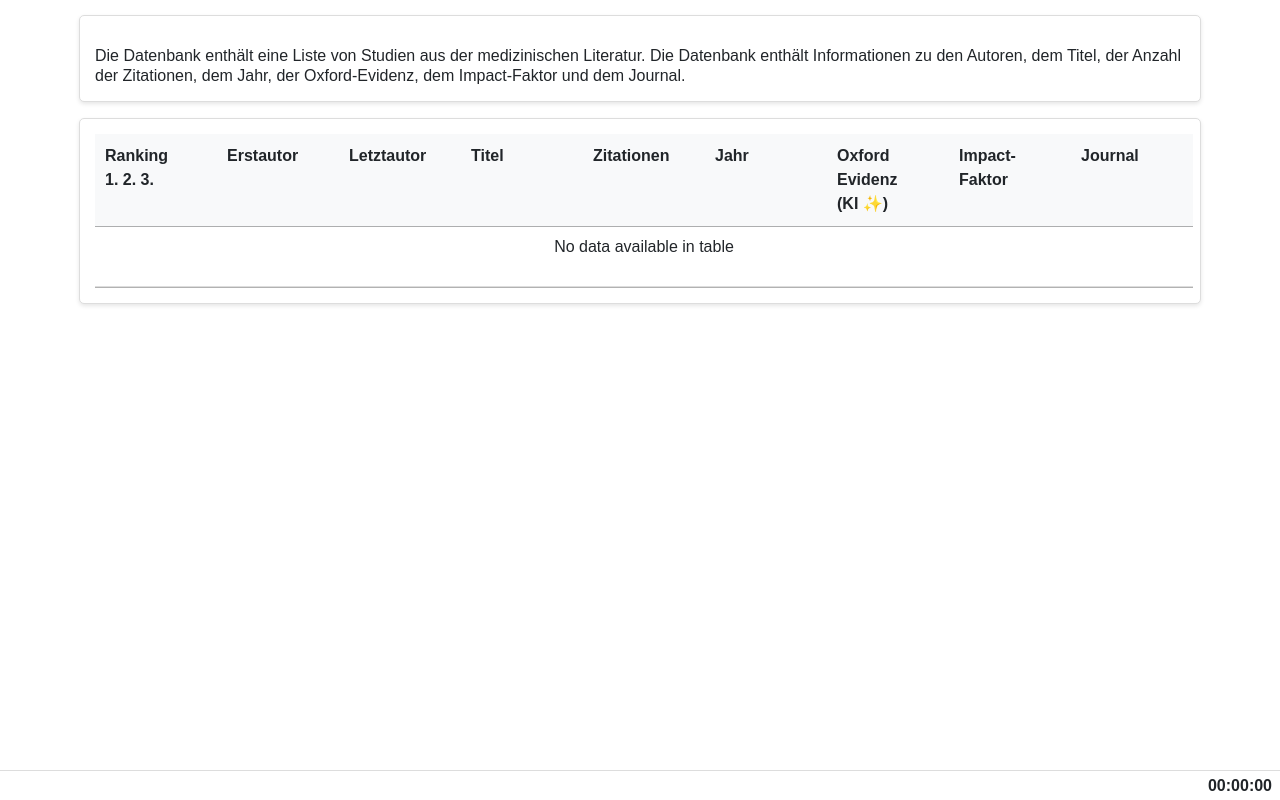
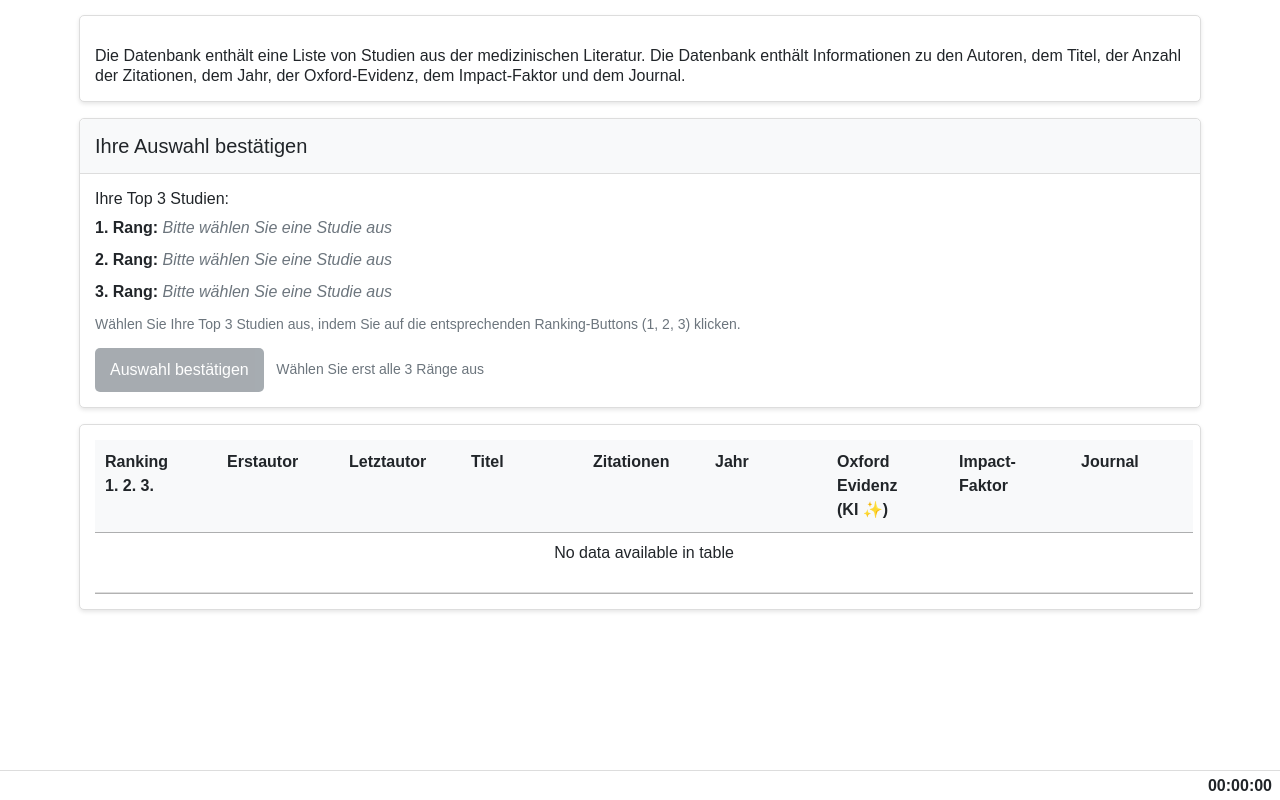
Before and after one commit to taubsity/datadings, a Flask app: page /study in a window 1280 px wide. Run offline with Flask 3, Linux system fonts and the light colour scheme; the visitor is signed in with stand-in values (Sample User, id 1); data that the repository does not hold is empty; some libraries are stand-ins or nearby versions.

Commit message:
Implement ranking confirmation feature; add routes for confirming rankings and checking status, enhance UI for confirmation process, and update styles for confirmation sections.

```diff
--- a/app.py
+++ b/app.py
@@ -166,6 +166,27 @@ def get_rankings():
     return jsonify(user_sessions[session_id]["rankings"])
 
 
+@app.route("/confirm_rankings", methods=["POST"])
+def confirm_rankings():
+    session_id = session.get("session_id")
+    if not session_id or session_id not in user_sessions:
+        return jsonify({"error": "Invalid session"}), 400
+
+    data = request.get_json()
+    user_sessions[session_id]["confirmed"] = data.get("confirmed", False)
+    user_sessions[session_id]["confirmation_time"] = datetime.now()
+    return jsonify({"success": True})
+
+
+@app.route("/get_confirmation_status")
+def get_confirmation_status():
+    session_id = session.get("session_id")
+    if not session_id or session_id not in user_sessions:
+        return jsonify({"confirmed": False})
+
+    return jsonify({"confirmed": user_sessions[session_id].get("confirmed", False)})
+
+
 @app.route("/timer.js")
 def timer_js():
     return send_from_directory("static", "timer.js")
--- a/static/script.js
+++ b/static/script.js
@@ -1,15 +1,136 @@
 $(document).ready(function () {
     // Load rankings from server instead of sessionStorage
     var savedRankings = {};
+    var isConfirmed = false;
+    var tableData = [];
 
     // Fetch saved rankings from server
     $.getJSON("/get_rankings", function(rankings) {
         savedRankings = rankings;
+        checkConfirmationStatus();
         initializeTable();
     });
 
+    function checkConfirmationStatus() {
+        // Check if rankings are confirmed
+        $.getJSON("/get_confirmation_status", function(data) {
+            isConfirmed = data.confirmed || false;
+            updateUIBasedOnConfirmation();
+        });
+    }
+
+    function updateUIBasedOnConfirmation() {
+        if (isConfirmed) {
+            $("#confirmationSection").hide();
+            $("#confirmedSection").show();
+            disableRankingInputs();
+            updateFinalSummary();
+        } else {
+            $("#confirmedSection").hide();
+            $("#confirmationSection").show(); // Always show confirmation section
+            updateConfirmationState();
+        }
+    }
+
+    function disableRankingInputs() {
+        $(".rank-radio").prop("disabled", true);
+        $("tbody tr").off("click"); // Remove click handlers
+        $("tbody tr").css("cursor", "default");
+    }
+
+    function updateConfirmationState() {
+        var rankedCount = Object.keys(savedRankings).length;
+        var hasRank1 = Object.values(savedRankings).includes('1');
+        var hasRank2 = Object.values(savedRankings).includes('2');
+        var hasRank3 = Object.values(savedRankings).includes('3');
+
+        var allRanksSelected = rankedCount >= 3 && hasRank1 && hasRank2 && hasRank3;
+
+        // Update button state
+        if (allRanksSelected) {
+            $("#confirmBtn").prop("disabled", false).removeClass("btn-secondary").addClass("btn-success");
+            $("#buttonHelpText").hide();
+        } else {
+            $("#confirmBtn").prop("disabled", true).removeClass("btn-success").addClass("btn-secondary");
+            $("#buttonHelpText").show();
+        }
+
+        // Update status message
+        updateStatusMessage(hasRank1, hasRank2, hasRank3);
+
+        // Update individual rank displays
+        updateRankDisplay('1', hasRank1);
+        updateRankDisplay('2', hasRank2);
+        updateRankDisplay('3', hasRank3);
+    }
+
+    function updateStatusMessage(hasRank1, hasRank2, hasRank3) {
+        var missing = [];
+        if (!hasRank1) missing.push("1. Rang");
+        if (!hasRank2) missing.push("2. Rang");
+        if (!hasRank3) missing.push("3. Rang");
+
+        var statusText = "";
+        if (missing.length === 3) {
+            statusText = "Wählen Sie Ihre Top 3 Studien aus, indem Sie auf die entsprechenden Ranking-Buttons (1, 2, 3) klicken.";
+            $("#statusText").removeClass("text-warning").addClass("text-muted");
+        } else if (missing.length > 0) {
+            statusText = `Noch fehlend: ${missing.join(", ")}`;
+            $("#statusText").removeClass("text-muted").addClass("text-warning");
+        } else {
+            statusText = "Alle Ränge ausgewählt. Sie können nun bestätigen.";
+            $("#statusText").removeClass("text-muted text-warning").addClass("text-success");
+        }
+
+        $("#statusText").text(statusText);
+    }
+
+    function updateRankDisplay(rank, isSelected) {
+        var rankElement = $("#rank" + rank + " .study-placeholder");
+
+        if (isSelected) {
+            // Find the study for this rank
+            var studyKey = Object.keys(savedRankings).find(key => savedRankings[key] === rank);
+            if (studyKey) {
+                var study = findStudyByKey(studyKey);
+                if (study) {
+                    var displayText = `${study['First Author']} - ${study['Title']}`;
+                    rankElement.text(displayText).removeClass("study-placeholder").addClass("text-dark");
+                }
+            }
+        } else {
+            rankElement.text("Bitte wählen Sie eine Studie aus").removeClass("text-dark").addClass("study-placeholder");
+        }
+    }
+
+    function updateFinalSummary() {
+        var summaryHtml = "<h6>Ihre bestätigten Top 3 Studien:</h6>";
+
+        // Sort by rank
+        var sortedRankings = Object.entries(savedRankings).sort((a, b) => a[1] - b[1]);
+
+        sortedRankings.forEach(function([studyKey, rank]) {
+            var study = findStudyByKey(studyKey);
+            if (study && rank <= 3) {
+                summaryHtml += `<div class="mb-2">
+                    <strong>${rank}. Rang:</strong> ${study['First Author']} - ${study['Title']}
+                </div>`;
+            }
+        });
+
+        $("#finalSummary").html(summaryHtml);
+    }
+
+    function findStudyByKey(studyKey) {
+        return tableData.find(function(study) {
+            return (study["First Author"] + "_" + study["Title"]) === studyKey;
+        });
+    }
+
     function initializeTable() {
         $.getJSON("/data", function (data) {
+            tableData = data; // Store data for later reference
+
             var table = $("#csvTable").DataTable({
                 data: data,
                 searching: false,
@@ -26,11 +147,12 @@ $(document).ready(function () {
                             var groupName = "ranking_" + meta.row;
                             var studyKey = row["First Author"] + "_" + row["Title"];
                             var savedRank = savedRankings[studyKey] || '';
+                            var disabled = isConfirmed ? 'disabled' : '';
 
                             return '<div class="ranking-options">' +
-                                   '<input type="radio" name="'+groupName+'" value="1" class="rank-radio" data-rank="1" data-study-key="'+studyKey+'" ' + (savedRank === '1' ? 'checked' : '') + '> ' +
-                                   '<input type="radio" name="'+groupName+'" value="2" class="rank-radio" data-rank="2" data-study-key="'+studyKey+'" ' + (savedRank === '2' ? 'checked' : '') + '> ' +
-                                   '<input type="radio" name="'+groupName+'" value="3" class="rank-radio" data-rank="3" data-study-key="'+studyKey+'" ' + (savedRank === '3' ? 'checked' : '') + '>' +
+                                   '<input type="radio" name="'+groupName+'" value="1" class="rank-radio" data-rank="1" data-study-key="'+studyKey+'" ' + (savedRank === '1' ? 'checked' : '') + ' ' + disabled + '> ' +
+                                   '<input type="radio" name="'+groupName+'" value="2" class="rank-radio" data-rank="2" data-study-key="'+studyKey+'" ' + (savedRank === '2' ? 'checked' : '') + ' ' + disabled + '> ' +
+                                   '<input type="radio" name="'+groupName+'" value="3" class="rank-radio" data-rank="3" data-study-key="'+studyKey+'" ' + (savedRank === '3' ? 'checked' : '') + ' ' + disabled + '>' +
                                    '</div>';
                         }
                     },
@@ -45,8 +167,13 @@ $(document).ready(function () {
                 ]
             });
 
-            // Handle ranking changes
+            // Handle ranking changes (only if not confirmed)
             $("#csvTable").on("click", ".rank-radio", function(e) {
+                if (isConfirmed) {
+                    e.preventDefault();
+                    return false;
+                }
+
                 e.stopPropagation();
 
                 var selectedRank = $(this).data("rank").toString();
@@ -56,19 +183,23 @@ $(document).ready(function () {
                 updateRankings(studyKey, selectedRank);
             });
 
-            // Bind click event to entire table rows (excluding the radio buttons).
+            // Bind click event to entire table rows (excluding the radio buttons and only if not confirmed).
             $("#csvTable tbody").on("click", "tr", function(e) {
-                // Only navigate if the click wasn't on a radio button
-                if (!$(e.target).hasClass("rank-radio")) {
+                // Only navigate if the click wasn't on a radio button and rankings aren't confirmed
+                if (!$(e.target).hasClass("rank-radio") && !isConfirmed) {
                     var rowData = table.row(this).data();
                     var rowIndex = table.row(this).index();
                     window.location.href = "/detail/" + rowIndex;
                 }
             });
+
+            updateUIBasedOnConfirmation();
         });
     }
 
     function updateRankings(studyKey, selectedRank) {
+        if (isConfirmed) return; // Don't allow changes if confirmed
+
         // Clear previous rankings for this rank
         for (var key in savedRankings) {
             if (savedRankings[key] === selectedRank) {
@@ -88,7 +219,30 @@ $(document).ready(function () {
             data: JSON.stringify({rankings: savedRankings}),
             success: function(response) {
                 console.log("Rankings saved");
+                updateConfirmationState();
             }
         });
     }
+
+    // Confirmation button handlers
+    $("#confirmBtn").click(function() {
+        if ($(this).prop("disabled")) return; // Don't allow if disabled
+
+        if (confirm("Sind Sie sicher, dass Sie Ihre Auswahl bestätigen möchten? Sie können diese danach nicht mehr ändern.")) {
+            $.ajax({
+                url: "/confirm_rankings",
+                method: "POST",
+                contentType: "application/json",
+                data: JSON.stringify({confirmed: true}),
+                success: function(response) {
+                    isConfirmed = true;
+                    updateUIBasedOnConfirmation();
+                    alert("Ihre Auswahl wurde erfolgreich bestätigt!");
+                },
+                error: function() {
+                    alert("Fehler beim Bestätigen der Auswahl. Bitte versuchen Sie es erneut.");
+                }
+            });
+        }
+    });
 });
--- a/static/styles.css
+++ b/static/styles.css
@@ -296,6 +296,110 @@ p {
 	margin: var(--spacing-sm) 0;
 }
 
+/* Confirmation section styles */
+.confirmed-selection {
+    background-color: #d4edda;
+    border: 1px solid #c3e6cb;
+    padding: var(--spacing-md);
+    border-radius: var(--border-radius);
+    margin-bottom: var(--spacing-md);
+}
+
+.ranking-disabled {
+    opacity: 0.6;
+    pointer-events: none;
+}
+
+.rank-radio:disabled {
+    cursor: not-allowed;
+    opacity: 0.5;
+}
+
+.table tbody tr.disabled-row {
+    cursor: default;
+    opacity: 0.7;
+}
+
+.table tbody tr.disabled-row:hover {
+    transform: none;
+    box-shadow: none;
+    background-color: inherit;
+}
+
+/* Success alert styling */
+.bg-success {
+    background-color: var(--success-color) !important;
+}
+
+.text-success {
+    color: var(--success-color) !important;
+}
+
+/* Confirmation card fixed sizing */
+.confirmation-card {
+    min-height: 220px; /* Fixed minimum height */
+}
+
+.confirmation-card .card-body {
+    min-height: 160px; /* Fixed content area height */
+}
+
+.selection-list {
+    min-height: 72px; /* Space for exactly 3 lines */
+}
+
+.selection-item {
+    height: 24px; /* Fixed height per item */
+    overflow: hidden;
+    text-overflow: ellipsis;
+    white-space: nowrap;
+}
+
+.study-placeholder {
+    color: var(--secondary-color);
+    font-style: italic;
+}
+
+.status-message {
+    height: 20px; /* Fixed height for status message */
+    overflow: hidden;
+}
+
+.button-section {
+    height: 40px; /* Fixed height for button area */
+    display: flex;
+    align-items: center;
+}
+
+/* Button disabled styling */
+.btn:disabled {
+    opacity: 0.6;
+    cursor: not-allowed;
+}
+
+.btn-secondary {
+    background-color: var(--secondary-color);
+    color: white;
+}
+
+.btn-success {
+    background-color: var(--success-color);
+    color: white;
+}
+
+.btn-success:hover:not(:disabled) {
+    background-color: #218838;
+}
+
+/* Text styling for incomplete selections */
+.text-muted {
+    color: var(--secondary-color) !important;
+}
+
+.text-warning {
+    color: var(--warning-color) !important;
+}
+
 /* Responsive design */
 @media (max-width: 768px) {
 	.container {
--- a/templates/index.html
+++ b/templates/index.html
@@ -27,6 +27,47 @@
 						Titel, der Anzahl der Zitationen, dem Jahr, der Oxford-Evidenz, dem
 						Impact-Faktor und dem Journal.
 					</p>
+				</div>
+			</div>
+
+			<!-- Confirmation Section - Always visible with fixed size -->
+			<div class="card mb-3 confirmation-card" id="confirmationSection">
+				<div class="card-header">
+					<h5 class="mb-0">Ihre Auswahl bestätigen</h5>
+				</div>
+				<div class="card-body">
+					<h6>Ihre Top 3 Studien:</h6>
+					<div class="selection-list">
+						<div class="selection-item mb-2" id="rank1">
+							<strong>1. Rang:</strong> <span class="study-placeholder">Bitte wählen Sie eine Studie aus</span>
+						</div>
+						<div class="selection-item mb-2" id="rank2">
+							<strong>2. Rang:</strong> <span class="study-placeholder">Bitte wählen Sie eine Studie aus</span>
+						</div>
+						<div class="selection-item mb-2" id="rank3">
+							<strong>3. Rang:</strong> <span class="study-placeholder">Bitte wählen Sie eine Studie aus</span>
+						</div>
+					</div>
+					<div class="status-message mt-2">
+						<small class="text-muted" id="statusText">Wählen Sie Ihre Top 3 Studien aus, indem Sie auf die entsprechenden Ranking-Buttons (1, 2, 3) klicken.</small>
+					</div>
+					<div class="mt-3">
+						<button type="button" class="btn btn-secondary" id="confirmBtn" disabled>
+							Auswahl bestätigen
+						</button>
+						<small class="text-muted ms-2" id="buttonHelpText">Wählen Sie erst alle 3 Ränge aus</small>
+					</div>
+				</div>
+			</div>
+
+			<!-- Confirmed Section -->
+			<div class="card mb-3" id="confirmedSection" style="display: none;">
+				<div class="card-header bg-success text-white">
+					<h5 class="mb-0">✓ Auswahl bestätigt</h5>
+				</div>
+				<div class="card-body">
+					<p class="text-success">Ihre Ranking-Auswahl wurde erfolgreich bestätigt und kann nicht mehr geändert werden.</p>
+					<div id="finalSummary"></div>
 				</div>
 			</div>
 
```
